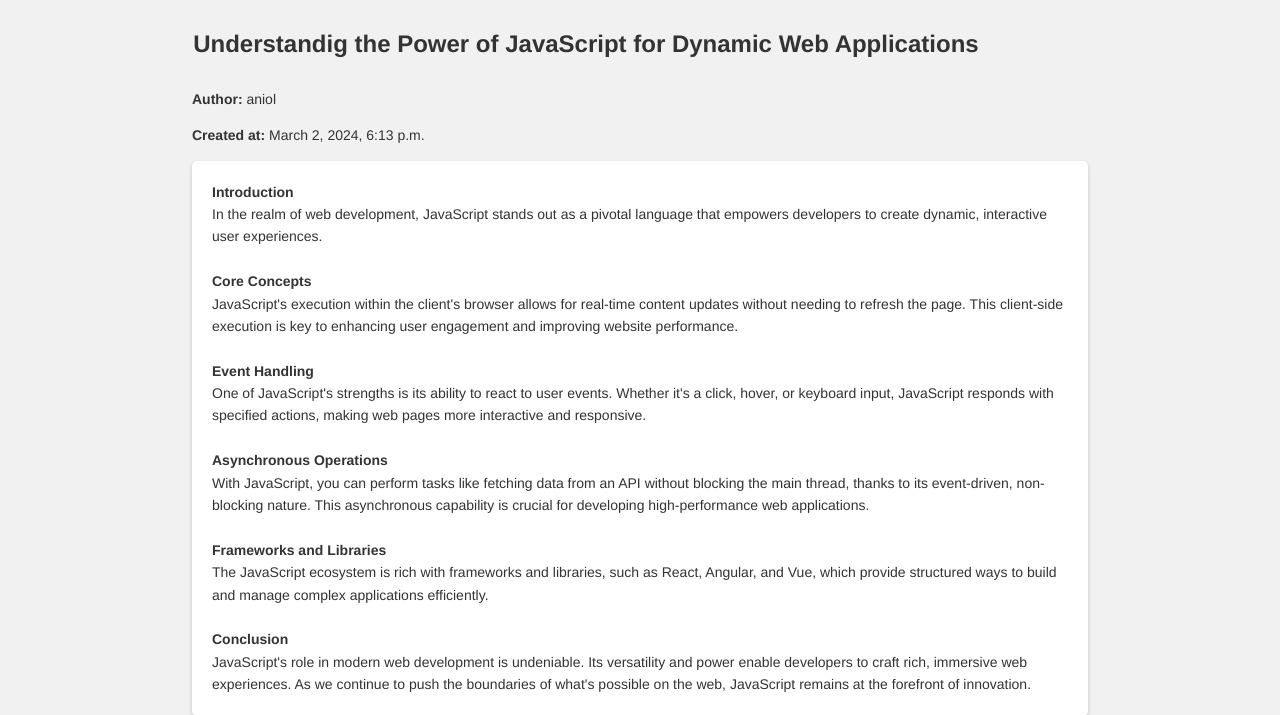
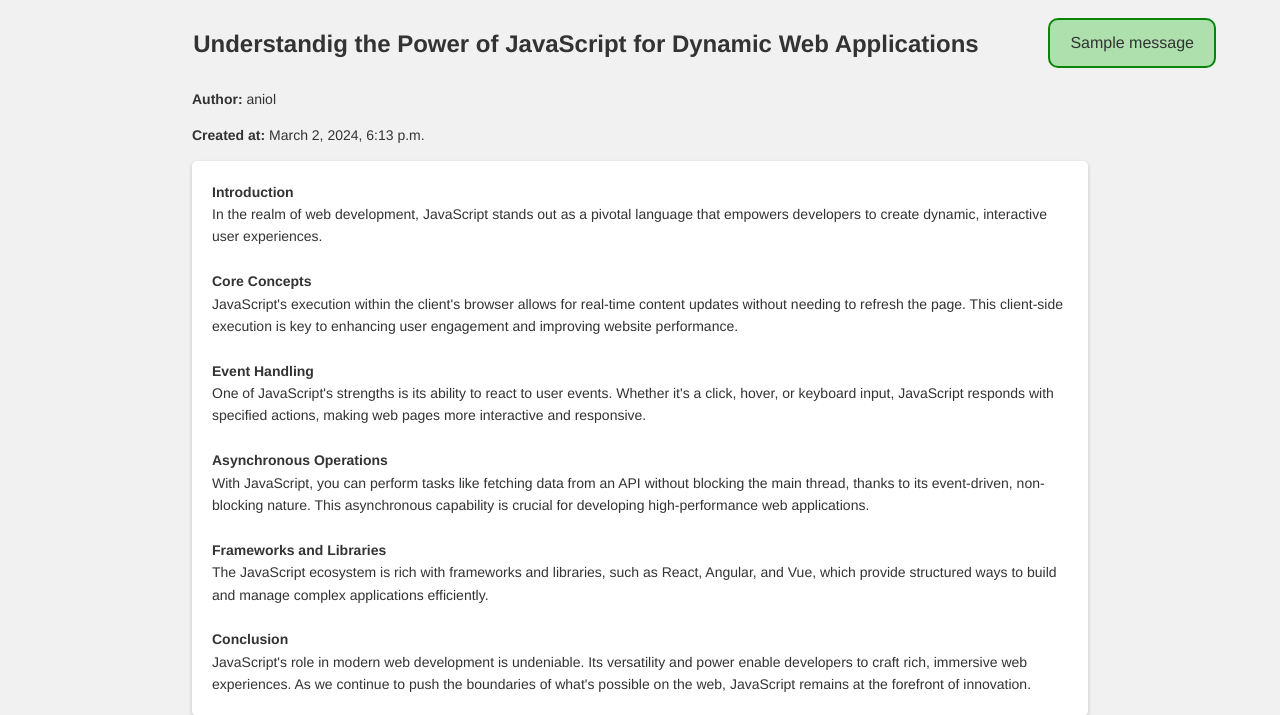
Before and after one commit to Aniol0012/MDP-Activity1, a Django app: page /post/7/ in a window 1280 px wide. Shown: the part 78-793 px from the top of the page. Run offline with Django 5.2, Linux system fonts and the light colour scheme; data comes from the database, SQL or seed files in the repository; both versions use the stored data as it was after the commit; one stand-in notice (Sample message) is shown.

Commit message:
feat: notification when a post is created

```diff
--- a/posts/views.py
+++ b/posts/views.py
@@ -4,6 +4,7 @@ from django.db.models.functions import Substr
 from django.db.models import Value as V
 from django.db.models.functions import Concat
 from posts.forms import CommentForm, PostForm, SignUpForm
+from django.contrib import messages
 
 
 def post_list(request):
@@ -49,6 +50,7 @@ def post_create(request):
             post = form.save(commit=False)
             post.author = request.user
             post.save()
+            messages.success(request, 'Post created successfully!')
             return redirect('post_detail', pk=post.pk)
     else:
         form = PostForm()
--- a/templates/base.html
+++ b/templates/base.html
@@ -410,6 +410,11 @@
       right: 5%;
     }
 
+    .notification-success {
+      border: 2px solid #088508;
+      background-color: rgba(107, 208, 107, 0.5);
+    }
+
     @keyframes fadeOut {
       0% {
         opacity: 1;
--- a/templates/posts/post_detail.html
+++ b/templates/posts/post_detail.html
@@ -60,6 +60,12 @@
       <p style="color: gray">Commented at: {{ comment.created_at }}</p>
       {% endif %}
     </div>
-    {% endfor %} {% endblock %}
+    {% endfor %}
+    {%  if messages %}
+            {%  for message in messages %}
+                <p class="notification notification-success">{{ message }}</p>
+            {%  endfor %}
+        {%  endif %}
+    {% endblock %}
   </body>
 </html>
```
Also changed, not shown: db.sqlite3.
